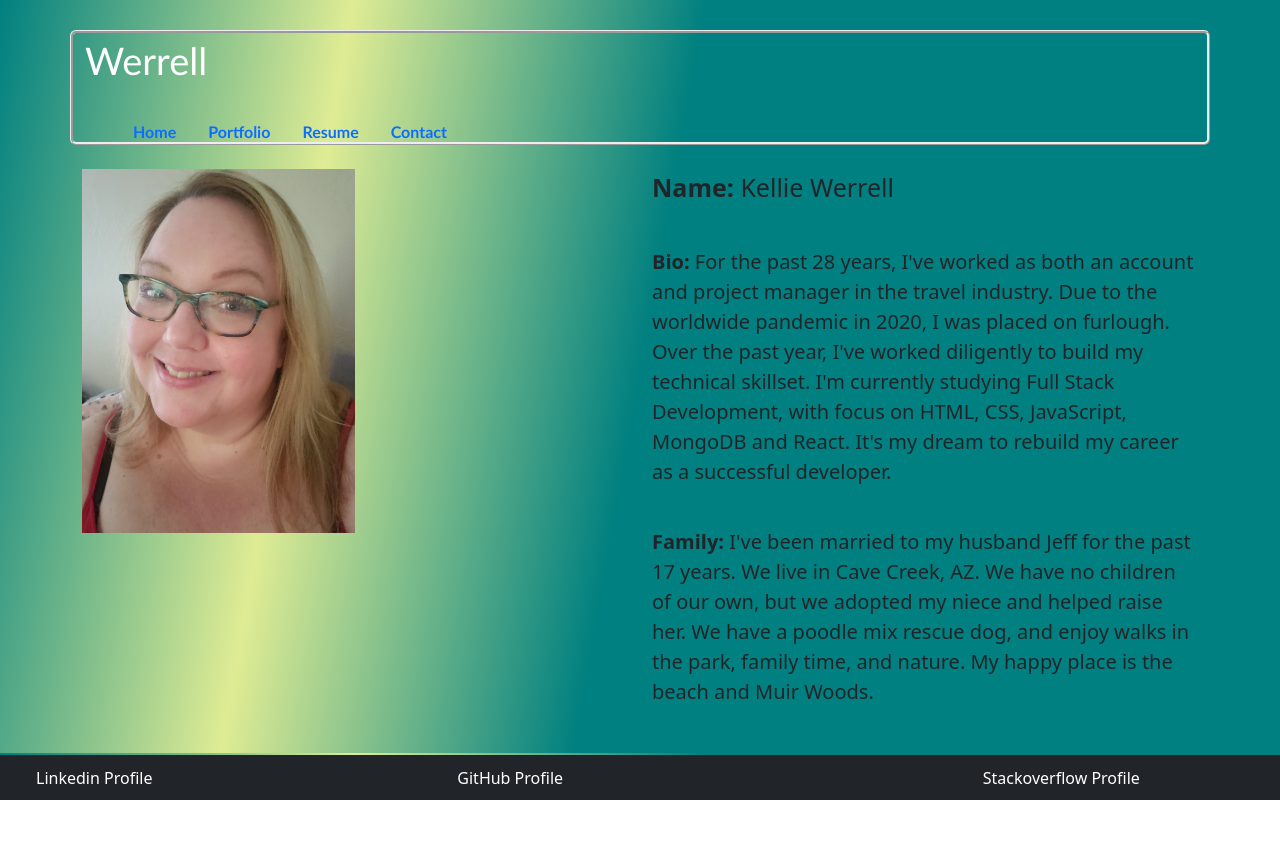
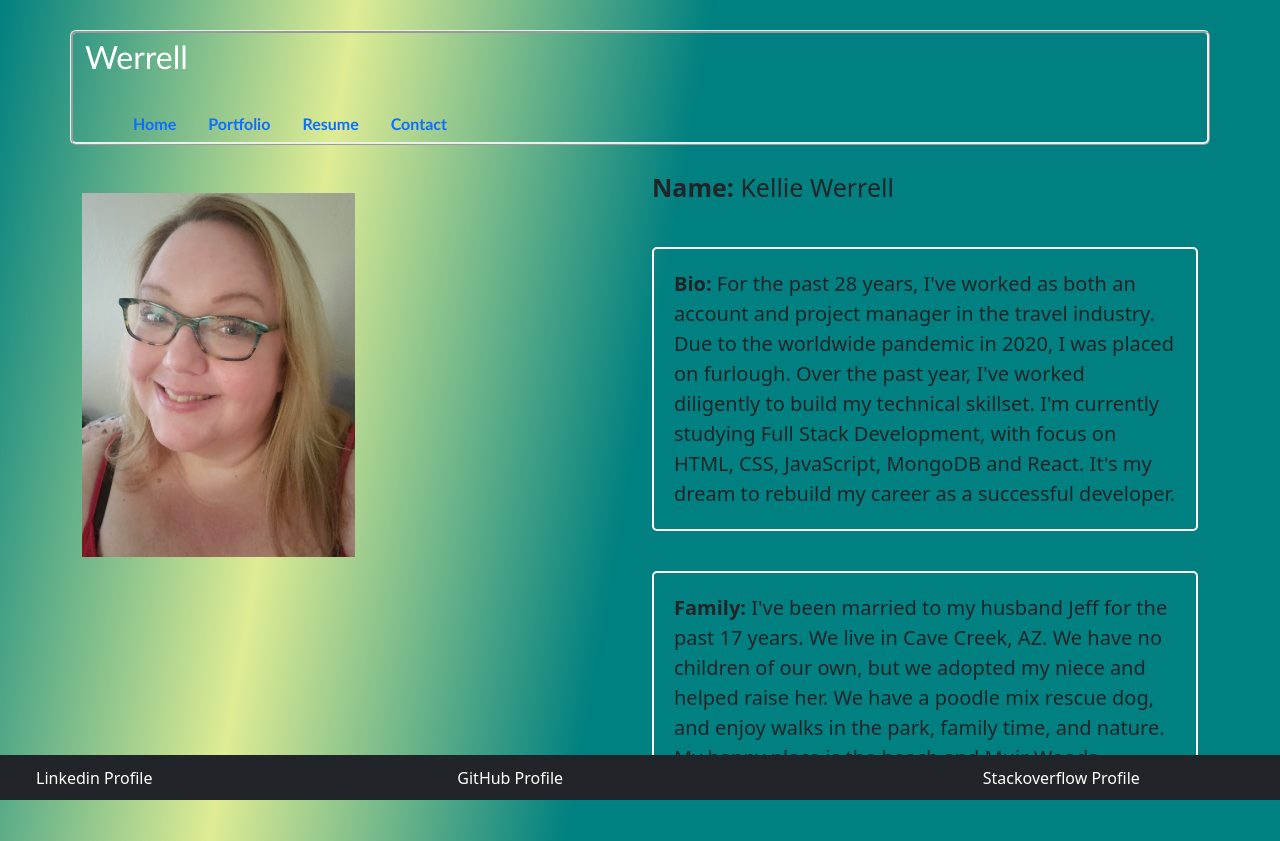
Before and after one commit to Kwerrell73/my-portfolio, a React (Create React App) app: page / in a window 1280 px wide. Before the commit the page ends 800 px from the top, so only its background shows below. Built offline with nearby package versions, Linux system fonts and the light colour scheme.

Commit message:
added text boxes to bio and family * added white background to skills

```diff
--- a/src/App.css
+++ b/src/App.css
@@ -76,7 +76,7 @@
    padding: auto;
    color: white;
    text-align: left;
-   font-size: 38px;
+   font-size: 38x;
    text-shadow: grey, white, teal, grey;
   }
 
@@ -110,20 +110,34 @@
 
   .bio {
     font-size: 20px;
+    border: 2px solid white;
+    border-radius: 5px;
+    padding: 20px 20px 20px 20px;
 
   }
 
   .family {
     font-size: 20px;
+    border: 2px solid white;
+    border-radius: 5px;
+    padding: 20px 20px 20px 20px;
   }
 
   .skills{
-    font-size: 20px;
+    font-size: 22px;
+    border: 2px solid rgb(255, 255, 255);
+    border-radius: 5px;
+    padding: 20px 20px 20px 20px;
+    color: black;
+
   }
 
-  #resumetext{
+  #resume2{
     text-shadow: white;
-    border: white;
+    border: 2px solid white;
+    border-radius: 5px;
+    padding: 20px 20px 20px 20px;
+
   }
 
   #resume2:hover{
--- a/src/components/pages/Home.js
+++ b/src/components/pages/Home.js
@@ -11,6 +11,7 @@ const Home = () => (
             <div id="about-me" className="container">
                 <div className="row">
                     <div className="col-sm" id="headshot">
+                        <br></br>
                         <br></br>
                         <img src={KelW3} className="my-2" style={{ width: "50%" }} className="float-left" alt="headshot of developer" />
 
--- a/src/components/pages/Resume.js
+++ b/src/components/pages/Resume.js
@@ -29,7 +29,7 @@ function Resume() {
                 <h5>Skills:</h5>
                 <br></br>
                 <div id="resume" className="container">
-                  <div className="card text-left bg-secondary">
+                  <div className="card text-left ">
                     <div className="card-body text-left">
                      <p className="skills">HTMl, CSS, JavaScript, Node, Express, Sequelize, mySQL, MongoDB, React, Git, GitHub, Heroku, MS Office  </p>
 
```
